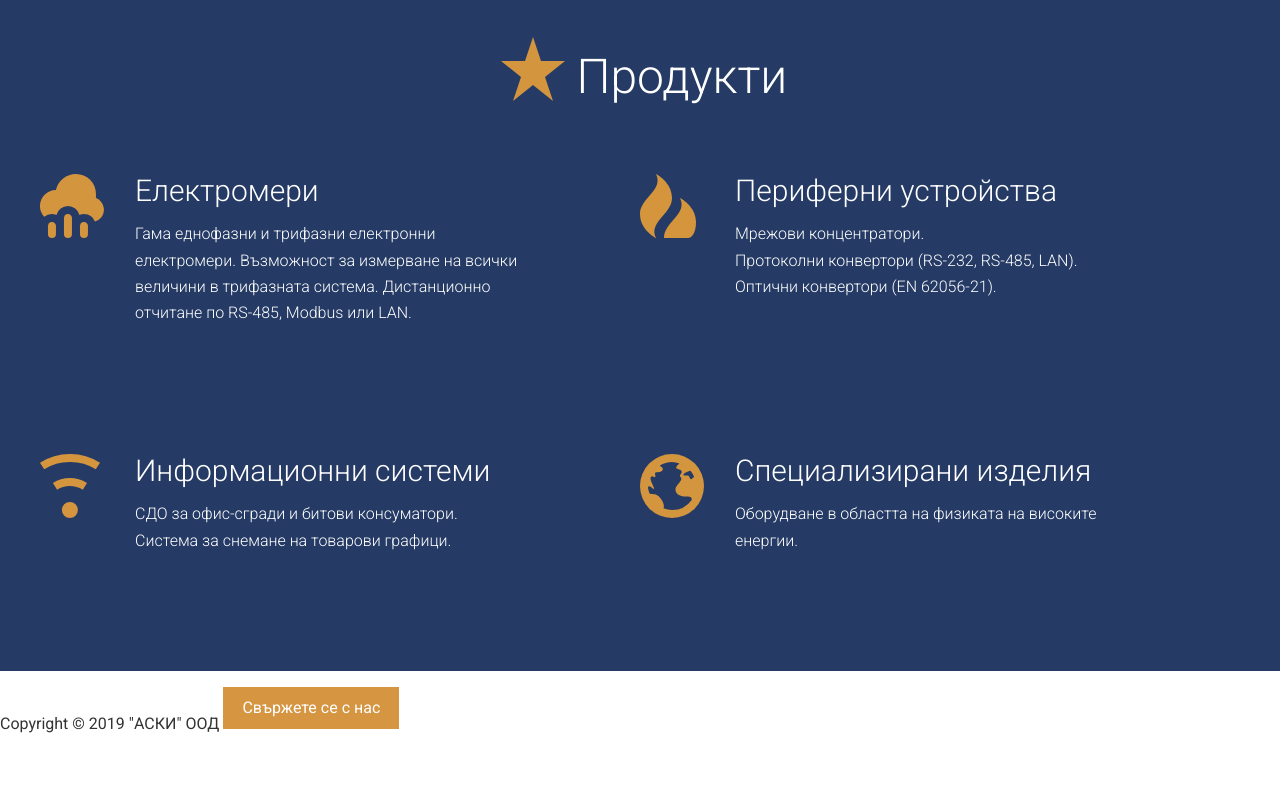
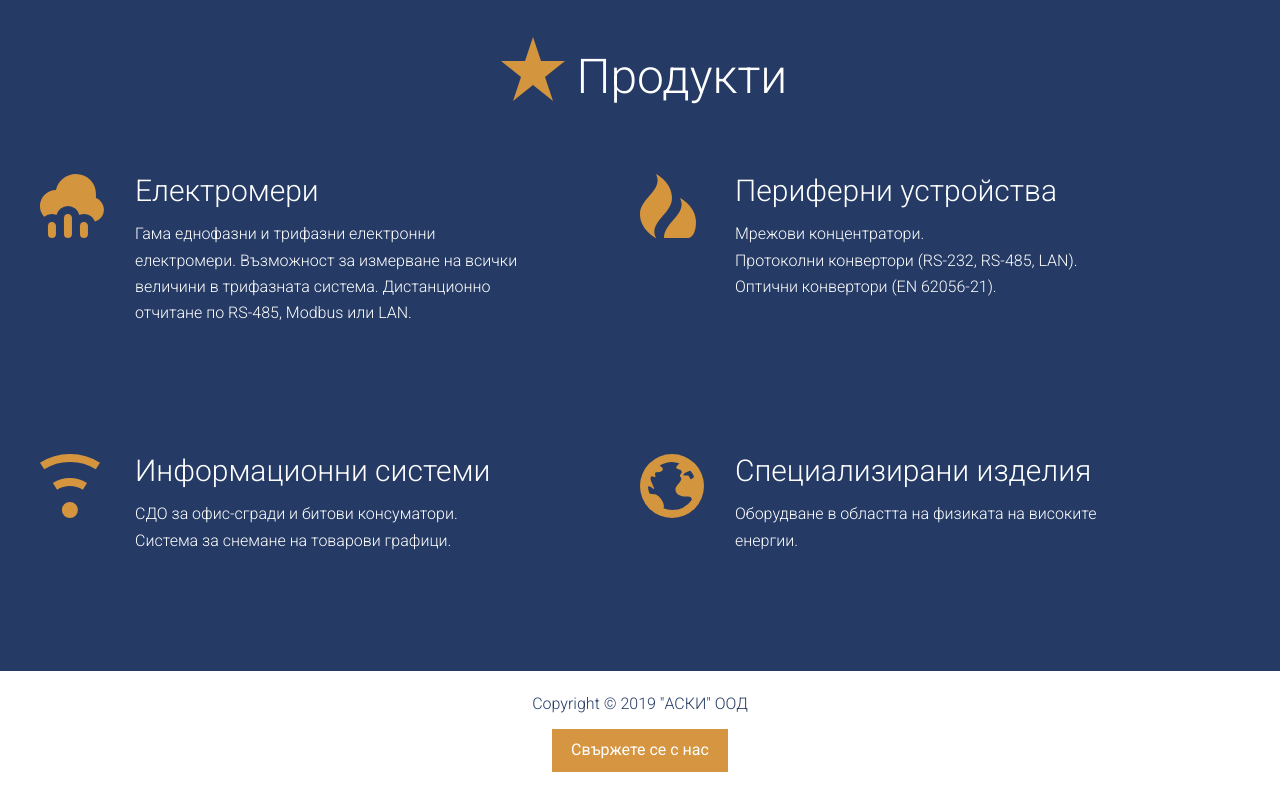
Before and after one commit to ehrrrr/asci-site, a website: page app/index.html in a window 1280 px wide. Shown: the part 2031-2831 px from the top of the page. Before the commit the page ends 2781 px from the top, so only its background shows below. Drawn offline with Linux system fonts and the light colour scheme.

Commit message:
Completed styling the footer

```diff
--- /dev/null
+++ b/app/assets/styles/modules/_site-footer.css
@@ -0,0 +1,18 @@
+.site-footer {
+	background-color: #fff;
+	color: $mainBlue;
+	padding: .5rem 0;
+	text-align: center;
+
+	&__text {
+		display: block;
+		margin-bottom: 1rem;
+		font-weight: 300;
+
+		/* @mixin atMedium {
+			display: inline;
+			margin-bottom: 0;
+			margin-right: 1.4rem;
+		} */
+	}
+}
--- a/app/assets/styles/styles.css
+++ b/app/assets/styles/styles.css
@@ -12,3 +12,4 @@
 @import "modules/_section-title";
 @import "modules/_product-item";
 @import "modules/_sprite";
+@import "modules/_site-footer";
--- a/app/index.html
+++ b/app/index.html
@@ -104,8 +104,10 @@
     </div>
   </div>
 
-  <footer>
-    <p>Copyright &copy; 2019 "АСКИ" ООД <a class="btn btn--orange btn--bubble" href="#">Свържете се с нас</a></p>
+  <footer class="site-footer">
+    <div class="wrapper">
+        <p><span class="site-footer__text">Copyright &copy; 2019 "АСКИ" ООД</span> <a class="btn btn--orange btn--bubble" href="#">Свържете се с нас</a></p>
+    </div>
   </footer>
 </body>
 </html>
--- a/app/temp/styles/styles.css
+++ b/app/temp/styles/styles.css
@@ -969,3 +969,22 @@ Instead edit gulp/templates/sprite */
     height: 42px;
     background-position: 98.07885304659499% 79.14925373134328%;
   }
+
+.site-footer {
+	background-color: #fff;
+	color: #253b65;
+	padding: .5rem 0;
+	text-align: center;
+}
+
+.site-footer__text {
+		display: block;
+		margin-bottom: 1rem;
+		font-weight: 300;
+
+		/* @mixin atMedium {
+			display: inline;
+			margin-bottom: 0;
+			margin-right: 1.4rem;
+		} */
+	}
```
